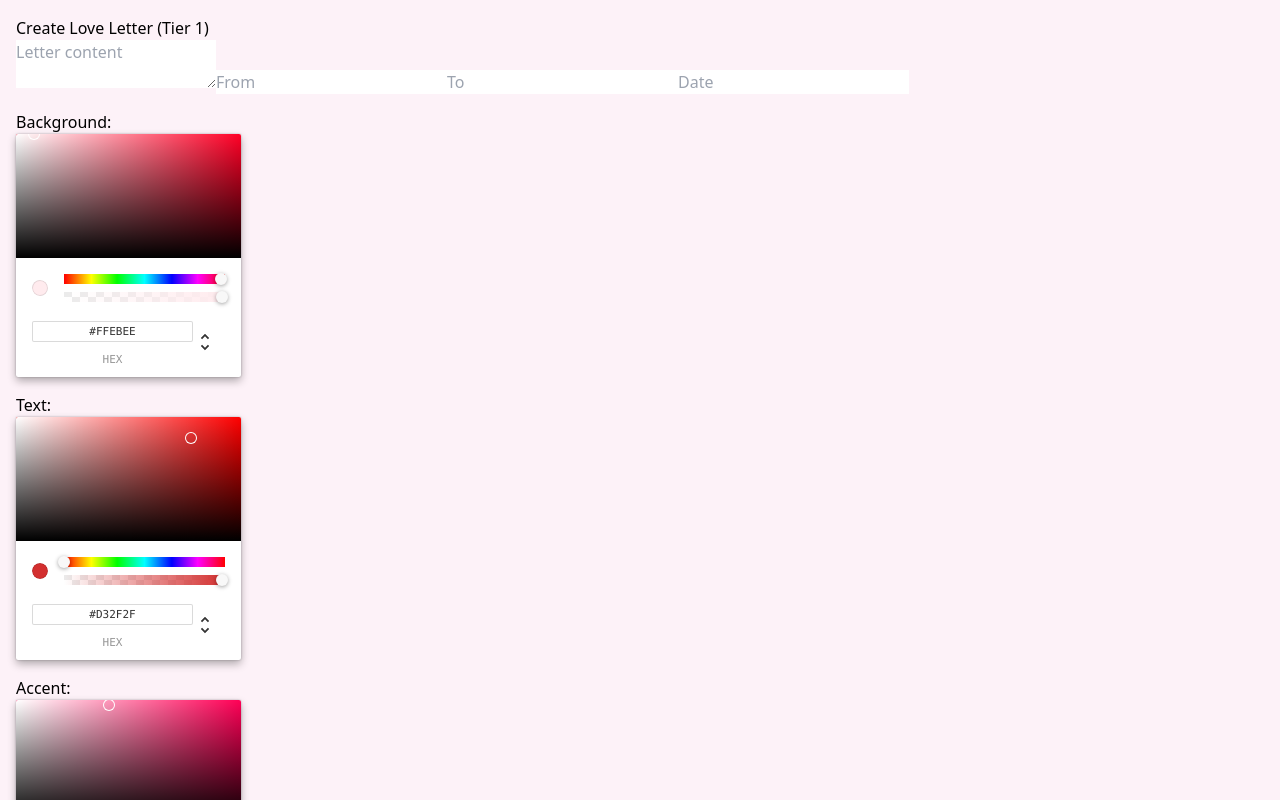
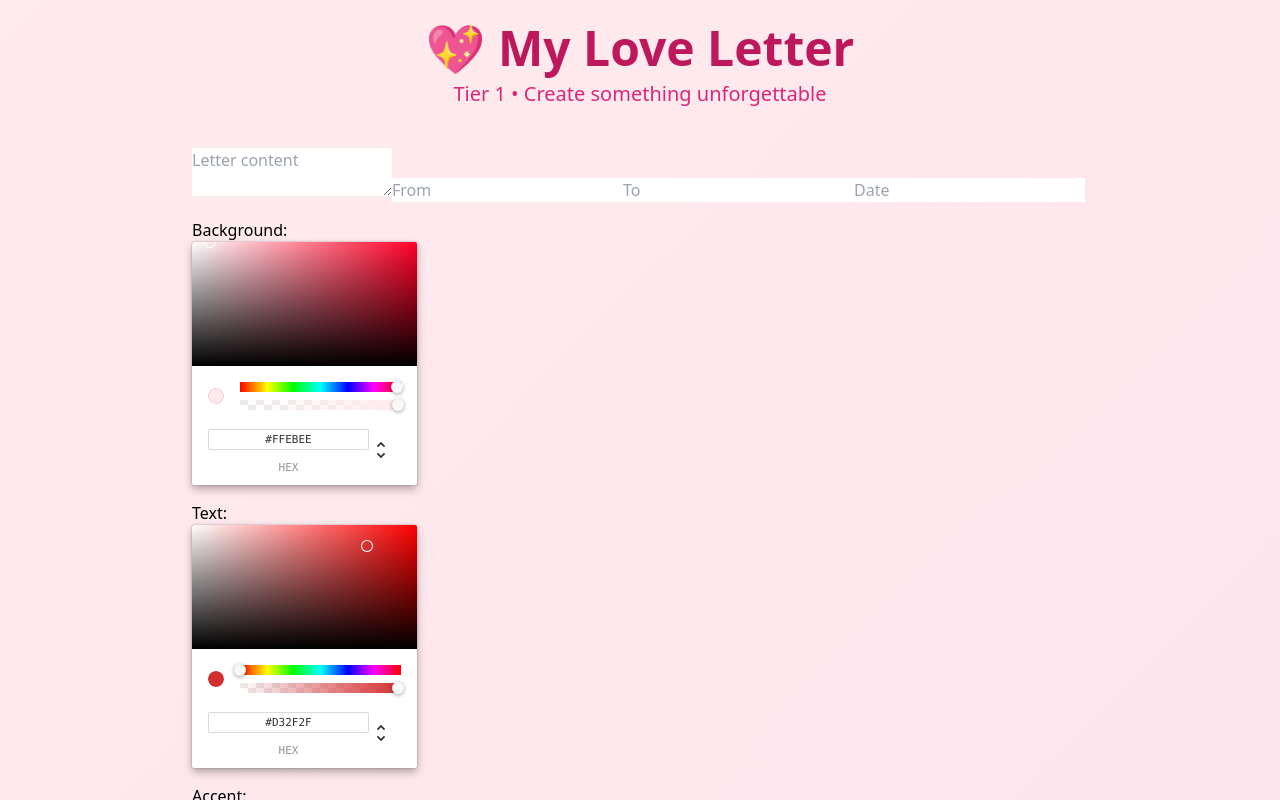
Before and after one commit to Spica581/Love-Letter-Website, a React (Vite) app in the folder frontend/: page / in a window 1280 px wide. Shown: the top 800 px of the page. Built offline with nearby package versions, Linux system fonts and the light colour scheme; sample sign-in values are in the browser's storage.

Commit message:
Update Home.jsx

```diff
--- a/frontend/src/pages/Home.jsx
+++ b/frontend/src/pages/Home.jsx
@@ -1,36 +1,31 @@
-import { useState } from 'react';
-import { Link, useNavigate } from 'react-router-dom';
+import { useEffect, useState } from 'react';
+import { useNavigate } from 'react-router-dom';
 import LetterEditor from '../components/LetterEditor';
 
 export default function Home() {
-  const tier = localStorage.getItem('tier') || 1;
+  const [tier, setTier] = useState(1);
   const navigate = useNavigate();
 
-  const token = localStorage.getItem('token');
-  if (!token) {
-    const useDemo = () => {
-      localStorage.setItem('token', 'dev-token');
-      localStorage.setItem('tier', '1');
-      window.location.reload();
-    };
-
-    return (
-      <div className="p-4">
-        <h2 className="mb-2">Login required</h2>
-        <p className="mb-4">You need to <Link to="/login">log in</Link> or <Link to="/signup">sign up</Link> to access the editor.</p>
-        <div className="flex gap-2">
-          <Link to="/login" className="btn">Login</Link>
-          <Link to="/signup" className="btn">Sign up</Link>
-          <button onClick={useDemo} className="btn">Use demo token</button>
-        </div>
-      </div>
-    );
-  }
+  useEffect(() => {
+    const token = localStorage.getItem('token');
+    const savedTier = localStorage.getItem('tier');
+    if (!token) {
+      navigate('/login');
+    } else {
+      setTier(parseInt(savedTier) || 1);
+    }
+  }, [navigate]);
 
   return (
-    <div className="p-4">
-      <h1>Create Love Letter (Tier {tier})</h1>
-      <LetterEditor tier={parseInt(tier)} />
+    <div className="min-h-screen romantic-bg p-6">
+      <div className="max-w-4xl mx-auto">
+        <div className="text-center mb-10">
+          <h1 className="text-5xl font-bold text-pink-700 mb-2">💖 My Love Letter</h1>
+          <p className="text-xl text-pink-600">Tier {tier} • Create something unforgettable</p>
+        </div>
+
+        <LetterEditor tier={tier} />
+      </div>
     </div>
   );
 }
```
